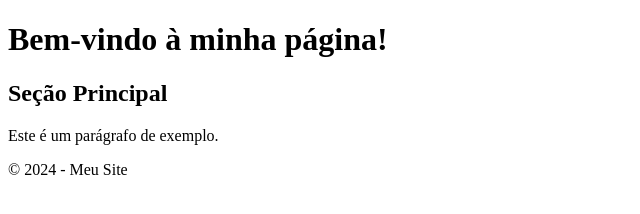
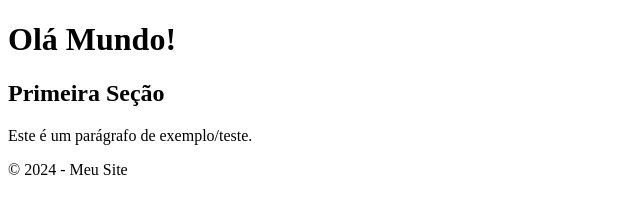
Before and after one commit to DHSilveira/Ol-Mundo, a plain HTML site: page index.html in a window 1280 px wide. Shown: the whole page, without its empty margins (0-640 px from the left). Drawn offline with Linux system fonts and the light colour scheme.

Commit message:
Olá Mundo!

```diff
--- a/index.html
+++ b/index.html
@@ -7,13 +7,13 @@
 </head>
 <body>
     <header>
-        <h1>Bem-vindo à minha página!</h1>
+        <h1>Olá Mundo!</h1>
     </header>
 
     <main>
         <section>
-            <h2>Seção Principal</h2>
-            <p>Este é um parágrafo de exemplo.</p>
+            <h2>Primeira Seção </h2>
+            <p>Este é um parágrafo de exemplo/teste.</p>
         </section>
     </main>
 
```
